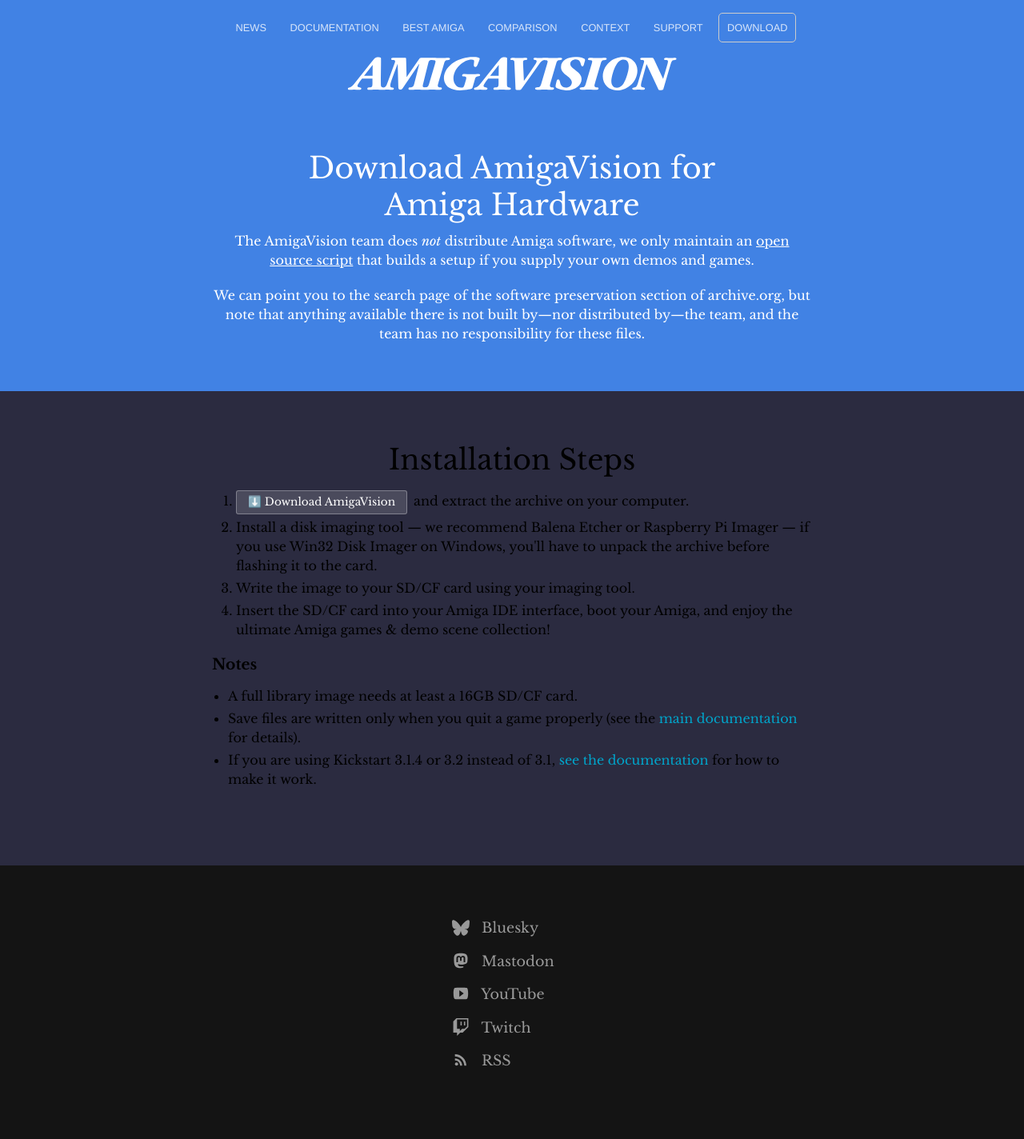
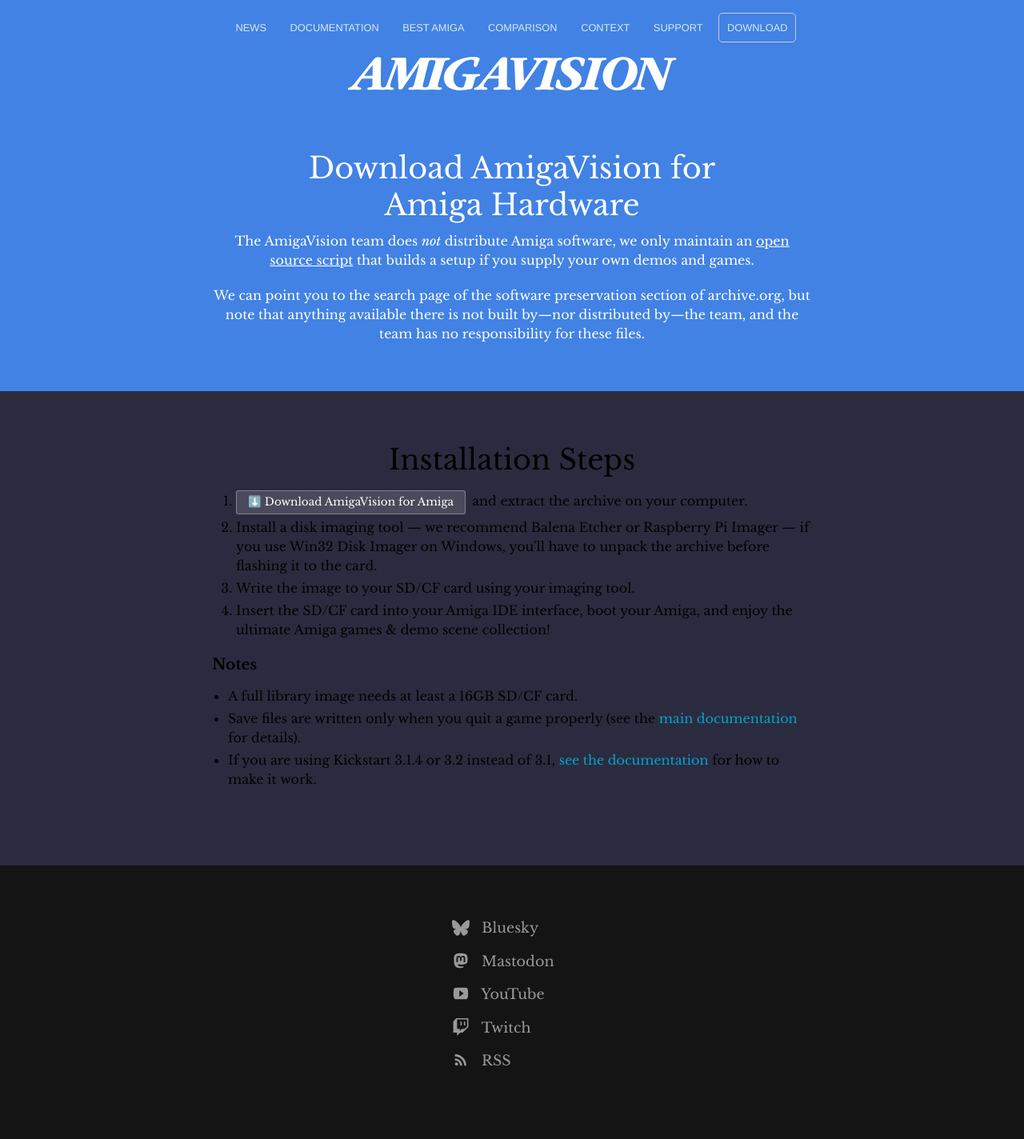
Before and after one commit to amigavision/amigavision.github.io, a Jekyll site: the page built from download/amiga.html, in a window 1280 px wide. Shown: the whole page at 80% size. Built offline with Jekyll 4.4.1, drawn with Linux system fonts in a browser that asks for light colours.

Commit message:
Uncomment

```diff
--- a/download/amiga.html
+++ b/download/amiga.html
@@ -16,7 +16,7 @@
   <div class="text-container">
     <h2>Installation Steps</h2>
     <ol>
-      <li><div class="button alt"><a target="_blank" href="https://archive.org/details/software?query=amigavision+for+amiga">⬇️ Download AmigaVision <!-- for Amiga --></a></div>and extract the archive on your computer.</li>
+      <li><div class="button alt"><a target="_blank" href="https://archive.org/details/software?query=amigavision+for+amiga+hardware">⬇️ Download AmigaVision for Amiga</a></div>and extract the archive on your computer.</li>
       <li>Install a disk imaging tool — we recommend Balena Etcher or Raspberry Pi Imager — if you use Win32 Disk Imager on Windows, you'll have to unpack the archive before flashing it to the card.</li>
       <li>Write the image to your SD/CF card using your imaging tool.</li>
       <li>Insert the SD/CF card into your Amiga IDE interface, boot your Amiga, and enjoy the ultimate Amiga games & demo scene collection!
```
